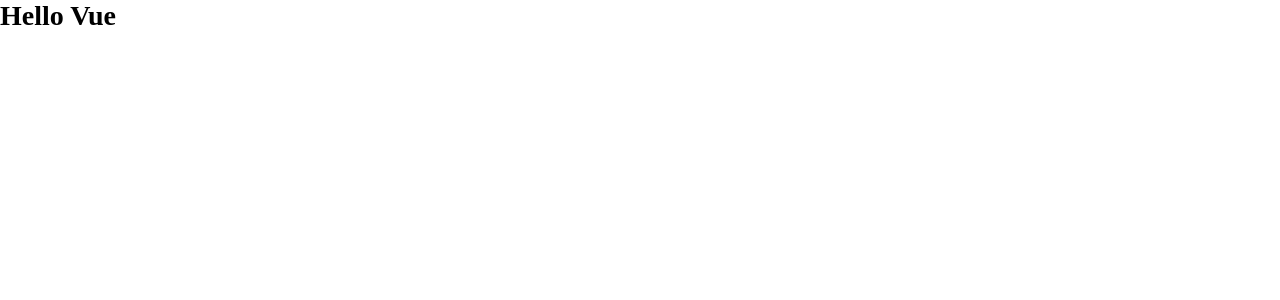
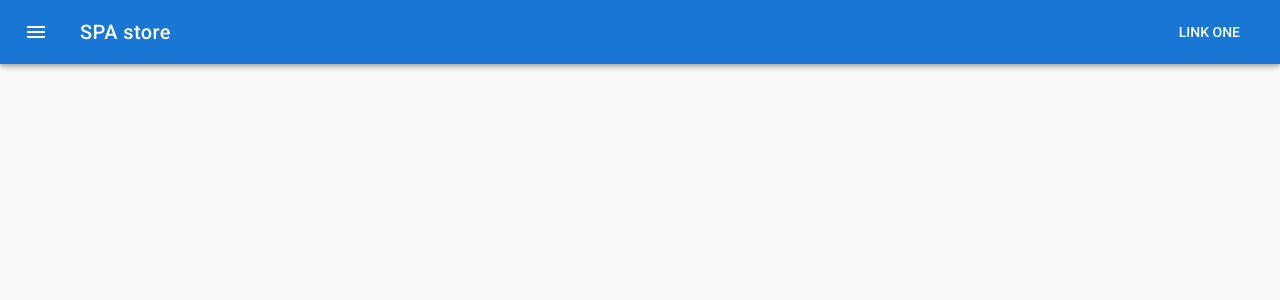
Before and after one commit to wveik/vuejs-spa-store, a Vue app: page / in a window 1280 px wide. Shown: the top 300 px of the page. Built offline with nearby package versions, Linux system fonts and the light colour scheme.

Commit message:
Создание навигационного меню

```diff
--- a/src/App.vue
+++ b/src/App.vue
@@ -1,7 +1,14 @@
 <template>
-  <h1>Hello Vue</h1>
+  <v-app>
+   <Navbar></Navbar>
+  </v-app>
 </template>
 
 <script>
-export default {}
+import Navbar from './components/Navbar.vue'
+export default {
+  components: {
+    Navbar
+  }
+}
 </script>
--- /dev/null
+++ b/src/components/Navbar.vue
@@ -0,0 +1,20 @@
+<template>
+    <div>
+         <v-navigation-drawer app temporary></v-navigation-drawer>
+            <v-toolbar app dark color="primary">
+                <v-toolbar-side-icon></v-toolbar-side-icon>
+                    <v-toolbar-title>SPA store</v-toolbar-title>
+                        <v-spacer></v-spacer>
+                    <v-toolbar-items class="hidden-sm-and-down">
+                        <v-btn flat>Link One</v-btn>
+                </v-toolbar-items>
+            </v-toolbar>
+            <v-content>
+                <router-view></router-view>
+            </v-content>
+    </div>
+</template>
+
+<script>
+export default {}
+</script>
```
